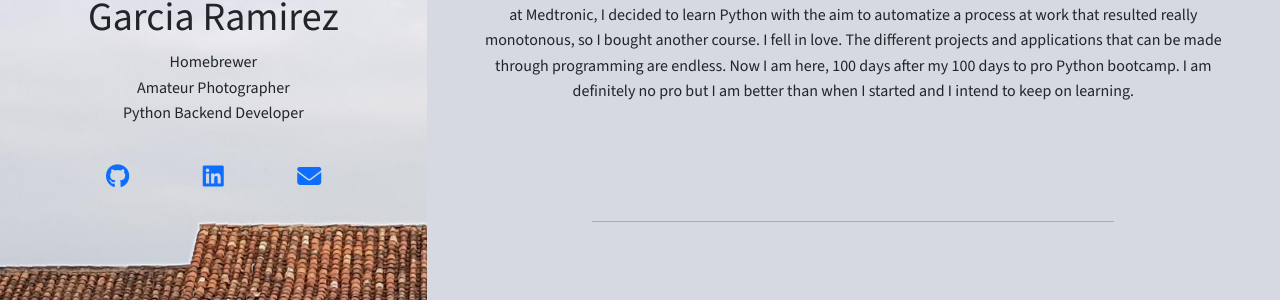
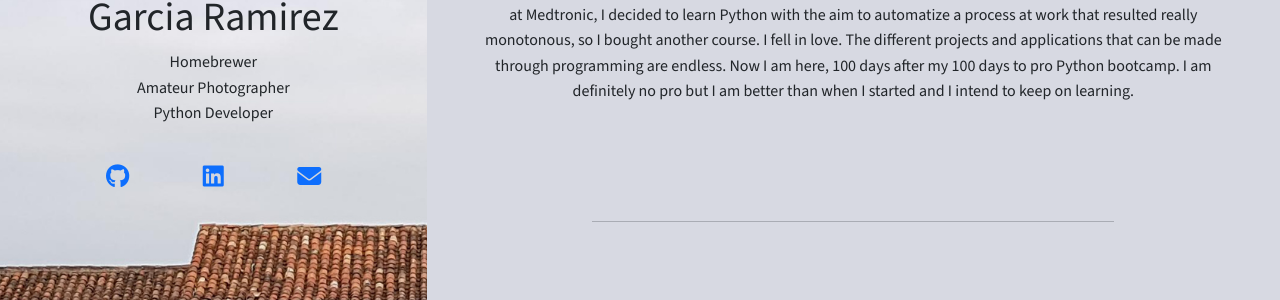
Before and after one commit to CarlosGarciaWeb/My-Resume, a Flask app: page / in a window 1280 px wide. Shown: the part 374-674 px from the top of the page. Run offline with Flask 2, Linux system fonts and the light colour scheme; data comes from the database, SQL or seed files in the repository; parts of the project's set-up code (start-up, migrations or seed data) failed here and were passed over; some libraries are stand-ins or nearby versions.

Commit message:
Modify Python Backend Developer to Python Developer

```diff
--- a/templates/index.html
+++ b/templates/index.html
@@ -70,7 +70,7 @@
           <h1>Carlos Andres Garcia Ramirez</h1>
           <p class="self-description">Homebrewer <br>
             Amateur Photographer<br>
-            Python Backend Developer
+            Python Developer
           </p>
           <div class="container-fluid">
             <div class="row">
```
